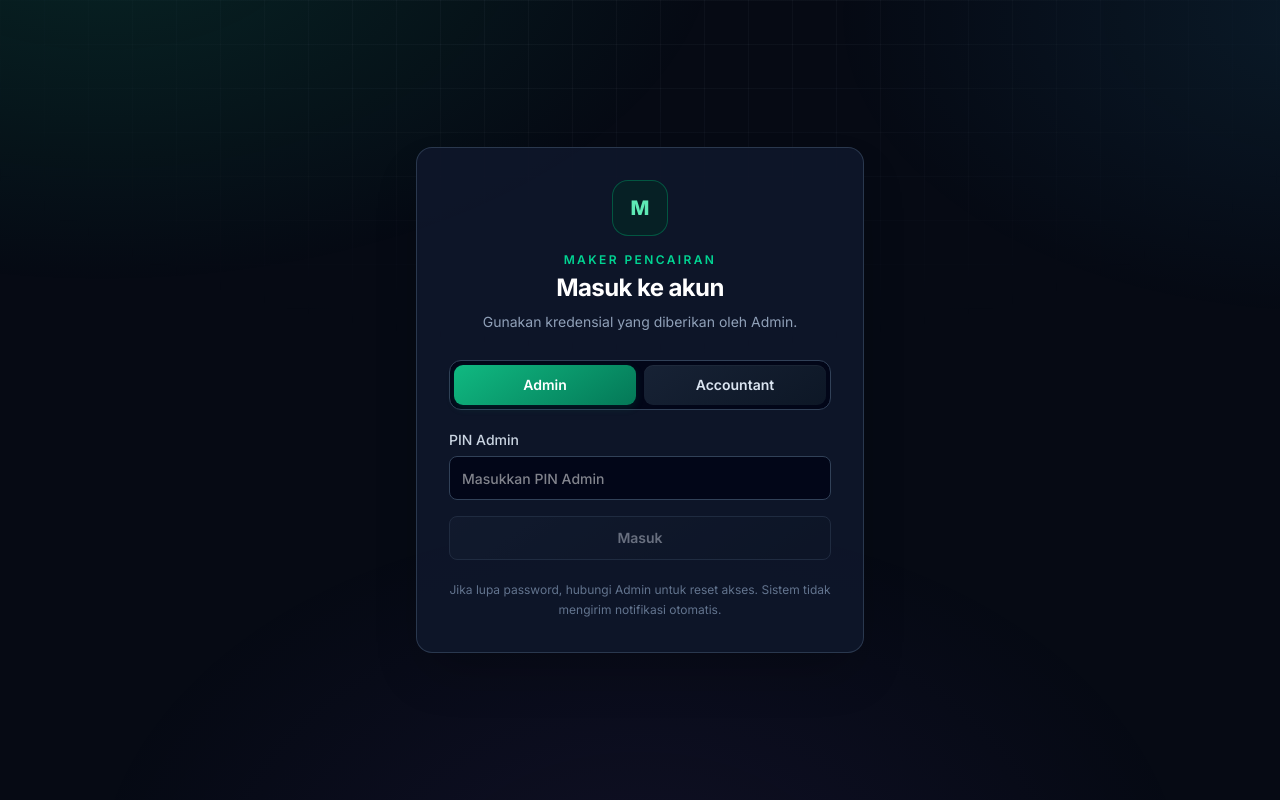
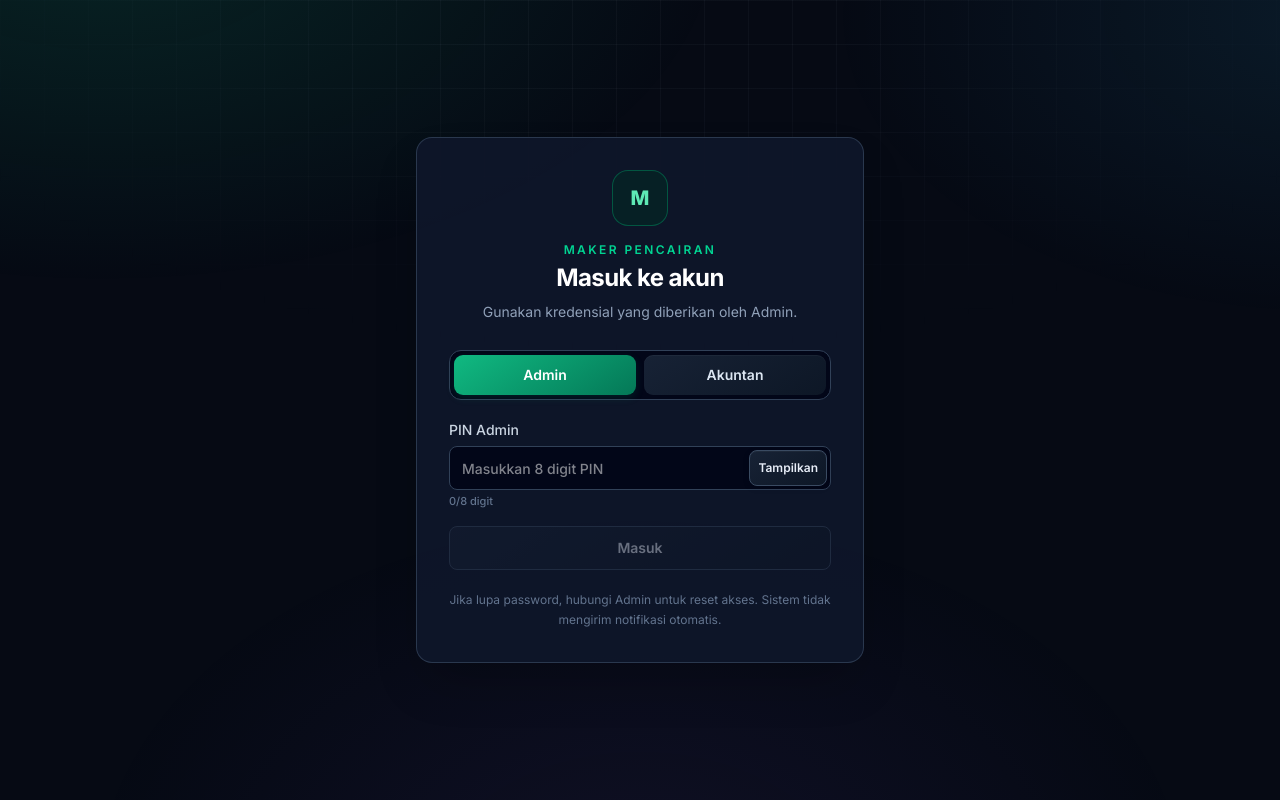
Before and after one commit to Rversse/maker-pencairan, a React (Vite) app: page / in a window 1280 px wide. Built offline with nearby package versions, Linux system fonts and the light colour scheme; no server answers.

Commit message:
feat: refine admin PIN login and password controls

```diff
--- a/src/AuthApp.tsx
+++ b/src/AuthApp.tsx
@@ -1,4 +1,4 @@
-import { useCallback, useEffect, useState, type FormEvent } from 'react'
+import { useCallback, useEffect, useRef, useState, type FormEvent } from 'react'
 import MakerWorkspace from './App'
 import AdminPanel from './AdminPanel'
 import { supabase } from './lib/supabase'
@@ -15,6 +15,7 @@ type AuthResponse = {
 }
 
 const SESSION_KEY = 'maker-session-token'
+const PASSWORD_PATTERN = /^[\x21-\x7E]{8,16}$/
 
 async function authRequest(body: Record<string, unknown>, token?: string): Promise<AuthResponse> {
   const { data, error } = await supabase.functions.invoke('maker-auth', {
@@ -22,7 +23,9 @@ async function authRequest(body: Record<string, unknown>, token?: string): Promi
     headers: token ? { Authorization: `Bearer ${token}` } : undefined
   })
   if (error || data?.error) {
-    throw new Error(data?.error ?? error?.message ?? 'Permintaan autentikasi gagal.')
+    const authError = new Error(data?.error ?? error?.message ?? 'Permintaan autentikasi gagal.') as Error & { status?: number }
+    authError.status = (error as unknown as { context?: { status?: number } } | null)?.context?.status
+    throw authError
   }
   return data as AuthResponse
 }
@@ -31,22 +34,50 @@ function LoginScreen({ onLogin }: { onLogin: (identifier: string, password: stri
   const [role, setRole] = useState<'admin' | 'accountant'>('admin')
   const [identifier, setIdentifier] = useState('')
   const [password, setPassword] = useState('')
+  const [showPassword, setShowPassword] = useState(false)
   const [busy, setBusy] = useState(false)
   const [error, setError] = useState('')
+  const [pinError, setPinError] = useState(false)
+  const [shake, setShake] = useState(false)
+  const pinRef = useRef<HTMLInputElement>(null)
 
   async function submit(event: FormEvent<HTMLFormElement>) {
     event.preventDefault()
+    if (role === 'admin' && !/^\d{8}$/.test(password)) {
+      setPinError(true)
+      setError('PIN Admin harus tepat 8 digit.')
+      pinRef.current?.focus()
+      return
+    }
+    if (role === 'accountant' && !PASSWORD_PATTERN.test(password)) {
+      setError('Password harus 8–16 karakter tanpa spasi.')
+      return
+    }
     setBusy(true)
     setError('')
     try {
       await onLogin(role === 'admin' ? 'admin@internal.com' : identifier.trim().toLowerCase(), password)
     } catch (err) {
-      setError(err instanceof Error ? err.message : 'Login gagal. Periksa kembali kredensial.')
+      const status = (err as Error & { status?: number })?.status
+      const message = err instanceof Error ? err.message : 'Login gagal. Periksa kembali kredensial.'
+      if (role === 'admin' && status === 401) {
+        setPassword('')
+        setPinError(true)
+        setError('PIN salah. Silakan coba lagi.')
+        setShake(false)
+        requestAnimationFrame(() => {
+          setShake(true)
+          pinRef.current?.focus()
+        })
+      } else {
+        setError(message)
+      }
     } finally {
       setBusy(false)
     }
   }
 
+  const isAdmin = role === 'admin'
   return (
     <main className="flex min-h-screen items-center justify-center bg-slate-950 px-4 py-10 text-white">
       <div className="w-full max-w-md rounded-2xl border border-slate-700/80 bg-slate-900/90 p-6 shadow-2xl sm:p-8">
@@ -57,20 +88,43 @@ function LoginScreen({ onLogin }: { onLogin: (identifier: string, password: stri
           <p className="mt-2 text-sm text-slate-400">Gunakan kredensial yang diberikan oleh Admin.</p>
         </div>
         <div className="mb-5 grid grid-cols-2 gap-2 rounded-xl border border-slate-700 bg-slate-950 p-1">
-          <button type="button" data-option-button="true" data-selected={role === 'admin'} onClick={() => { setRole('admin'); setError('') }} className="rounded-lg px-3 py-2.5 text-sm font-semibold">Admin</button>
-          <button type="button" data-option-button="true" data-selected={role === 'accountant'} onClick={() => { setRole('accountant'); setError('') }} className="rounded-lg px-3 py-2.5 text-sm font-semibold">Accountant</button>
+          <button type="button" data-option-button="true" data-selected={isAdmin} onClick={() => { setRole('admin'); setError(''); setPinError(false); setPassword('') }} className="rounded-lg px-3 py-2.5 text-sm font-semibold">Admin</button>
+          <button type="button" data-option-button="true" data-selected={!isAdmin} onClick={() => { setRole('accountant'); setError(''); setPinError(false); setPassword('') }} className="rounded-lg px-3 py-2.5 text-sm font-semibold">Akuntan</button>
         </div>
         <form onSubmit={(event) => void submit(event)} className="space-y-4">
-          {role === 'accountant' && (
+          {!isAdmin && (
             <label className="block text-sm font-medium text-slate-300">Email login
               <input type="email" autoComplete="username" required value={identifier} onChange={(event) => setIdentifier(event.target.value)} placeholder="akuntan.namadapur@internal.com" className="mt-1.5 h-11 w-full rounded-lg border border-slate-700 bg-slate-950 px-3 text-sm text-white outline-none focus:border-emerald-500" />
             </label>
           )}
-          <label className="block text-sm font-medium text-slate-300">{role === 'admin' ? 'PIN Admin' : 'Password'}
-            <input type="password" autoComplete="current-password" required minLength={role === 'admin' ? 8 : 1} maxLength={role === 'admin' ? 12 : 256} pattern={role === 'admin' ? '[0-9]{8,12}' : undefined} inputMode={role === 'admin' ? 'numeric' : undefined} value={password} onChange={(event) => setPassword(event.target.value)} placeholder={role === 'admin' ? 'Masukkan PIN Admin' : 'Masukkan password'} className="mt-1.5 h-11 w-full rounded-lg border border-slate-700 bg-slate-950 px-3 text-sm text-white outline-none focus:border-emerald-500" />
+          <label className="block text-sm font-medium text-slate-300">{isAdmin ? 'PIN Admin' : 'Password'}
+            <div className="relative mt-1.5">
+              <input
+                ref={isAdmin ? pinRef : undefined}
+                type={showPassword ? 'text' : 'password'}
+                autoComplete="current-password"
+                required
+                minLength={8}
+                maxLength={isAdmin ? 8 : 16}
+                pattern={isAdmin ? '[0-9]{8}' : '[^\\s]{8,16}'}
+                inputMode={isAdmin ? 'numeric' : 'text'}
+                value={password}
+                onChange={(event) => {
+                  const value = isAdmin ? event.target.value.replace(/\D/g, '').slice(0, 8) : event.target.value.slice(0, 16)
+                  setPassword(value)
+                  setPinError(false)
+                  setError('')
+                }}
+                onAnimationEnd={() => setShake(false)}
+                placeholder={isAdmin ? 'Masukkan 8 digit PIN' : 'Masukkan password'}
+                className={`h-11 w-full rounded-lg border bg-slate-950 py-2 pl-3 pr-20 text-sm text-white outline-none transition-colors ${pinError ? 'border-rose-500 ring-1 ring-rose-500/50' : 'border-slate-700 focus:border-emerald-500'} ${shake ? 'maker-pin-shake' : ''}`}
+              />
+              <button type="button" onClick={() => setShowPassword((value) => !value)} className="absolute inset-y-1 right-1 rounded-md border-0 px-2 text-xs font-semibold text-slate-300 shadow-none" aria-label={showPassword ? 'Sembunyikan PIN atau password' : 'Tampilkan PIN atau password'}>{showPassword ? 'Sembunyikan' : 'Tampilkan'}</button>
+            </div>
+            {isAdmin && <span className="mt-1 block text-[11px] text-slate-500">{password.length}/8 digit</span>}
           </label>
           {error && <p role="alert" className="rounded-lg border border-rose-800/60 bg-rose-950/40 p-3 text-sm text-rose-200">{error}</p>}
-          <button type="submit" data-button-kind="primary" disabled={busy || !password || (role === 'accountant' && !identifier.trim())} className="h-11 w-full rounded-lg text-sm font-semibold disabled:opacity-40">{busy ? 'Memeriksa...' : 'Masuk'}</button>
+          <button type="submit" data-button-kind="primary" disabled={busy || (isAdmin ? password.length !== 8 : !PASSWORD_PATTERN.test(password) || !identifier.trim())} className="h-11 w-full rounded-lg text-sm font-semibold disabled:opacity-40">{busy ? 'Memeriksa...' : 'Masuk'}</button>
         </form>
         <p className="mt-5 text-center text-xs leading-5 text-slate-500">Jika lupa password, hubungi Admin untuk reset akses. Sistem tidak mengirim notifikasi otomatis.</p>
       </div>
@@ -81,12 +135,14 @@ function LoginScreen({ onLogin }: { onLogin: (identifier: string, password: stri
 function ChangePasswordScreen({ onSave, user }: { onSave: (password: string) => Promise<void>; user: MakerUser }) {
   const [password, setPassword] = useState('')
   const [confirm, setConfirm] = useState('')
+  const [showPassword, setShowPassword] = useState(false)
+  const [showConfirm, setShowConfirm] = useState(false)
   const [busy, setBusy] = useState(false)
   const [error, setError] = useState('')
 
   async function submit(event: FormEvent<HTMLFormElement>) {
     event.preventDefault()
-    if (password.length < 12) { setError('Password minimal 12 karakter.'); return }
+    if (!PASSWORD_PATTERN.test(password)) { setError('Password harus 8–16 karakter tanpa spasi.'); return }
     if (password !== confirm) { setError('Konfirmasi password belum sama.'); return }
     setBusy(true)
     setError('')
@@ -107,13 +163,20 @@ function ChangePasswordScreen({ onSave, user }: { onSave: (password: string) =>
         <p className="mt-2 text-sm leading-6 text-slate-400">Akun {user.display_name} harus menggunakan password pribadi sebelum melanjutkan.</p>
         <form onSubmit={(event) => void submit(event)} className="mt-6 space-y-4">
           <label className="block text-sm font-medium text-slate-300">Password baru
-            <input type="password" autoComplete="new-password" minLength={12} required value={password} onChange={(event) => setPassword(event.target.value)} className="mt-1.5 h-11 w-full rounded-lg border border-slate-700 bg-slate-950 px-3 text-sm text-white outline-none focus:border-emerald-500" />
+            <div className="relative mt-1.5">
+              <input type={showPassword ? 'text' : 'password'} autoComplete="new-password" minLength={8} maxLength={16} required value={password} onChange={(event) => setPassword(event.target.value.slice(0, 16))} className="h-11 w-full rounded-lg border border-slate-700 bg-slate-950 px-3 pr-20 text-sm text-white outline-none focus:border-emerald-500" />
+              <button type="button" onClick={() => setShowPassword((value) => !value)} className="absolute inset-y-1 right-1 rounded-md border-0 px-2 text-xs text-slate-300 shadow-none">{showPassword ? 'Sembunyikan' : 'Tampilkan'}</button>
+            </div>
           </label>
           <label className="block text-sm font-medium text-slate-300">Ulangi password baru
-            <input type="password" autoComplete="new-password" minLength={12} required value={confirm} onChange={(event) => setConfirm(event.target.value)} className="mt-1.5 h-11 w-full rounded-lg border border-slate-700 bg-slate-950 px-3 text-sm text-white outline-none focus:border-emerald-500" />
+            <div className="relative mt-1.5">
+              <input type={showConfirm ? 'text' : 'password'} autoComplete="new-password" minLength={8} maxLength={16} required value={confirm} onChange={(event) => setConfirm(event.target.value.slice(0, 16))} className="h-11 w-full rounded-lg border border-slate-700 bg-slate-950 px-3 pr-20 text-sm text-white outline-none focus:border-emerald-500" />
+              <button type="button" onClick={() => setShowConfirm((value) => !value)} className="absolute inset-y-1 right-1 rounded-md border-0 px-2 text-xs text-slate-300 shadow-none">{showConfirm ? 'Sembunyikan' : 'Tampilkan'}</button>
+            </div>
           </label>
+          <p className="text-[11px] text-slate-500">8–16 karakter. Huruf, angka, dan simbol diperbolehkan; tanpa spasi.</p>
           {error && <p role="alert" className="rounded-lg border border-rose-800/60 bg-rose-950/40 p-3 text-sm text-rose-200">{error}</p>}
-          <button type="submit" data-button-kind="primary" disabled={busy || password.length < 12 || confirm !== password} className="h-11 w-full rounded-lg text-sm font-semibold disabled:opacity-40">{busy ? 'Menyimpan...' : 'Simpan password baru'}</button>
+          <button type="submit" data-button-kind="primary" disabled={busy || !PASSWORD_PATTERN.test(password) || confirm !== password} className="h-11 w-full rounded-lg text-sm font-semibold disabled:opacity-40">{busy ? 'Menyimpan...' : 'Simpan password baru'}</button>
         </form>
         <p className="mt-4 text-xs leading-5 text-slate-500">Simpan password baru di Bitwarden. Admin tidak dapat melihat password yang sudah kamu buat.</p>
       </div>
@@ -180,7 +243,7 @@ export default function AuthApp() {
       <div className="mx-auto flex w-full max-w-6xl flex-wrap items-center justify-between gap-3 px-3 py-3 sm:px-5">
         <div className="min-w-0">
           <p className="text-sm font-semibold text-white">{auth.user.display_name}</p>
-          <p className="text-[11px] uppercase tracking-wider text-slate-500">{auth.user.role === 'admin' ? 'Administrator' : 'Accountant'}</p>
+          <p className="text-[11px] uppercase tracking-wider text-slate-500">{auth.user.role === 'admin' ? 'Administrator' : 'Akuntan'}</p>
         </div>
         <div className="flex flex-wrap items-center gap-2">
           {auth.user.role === 'admin' && (
```
